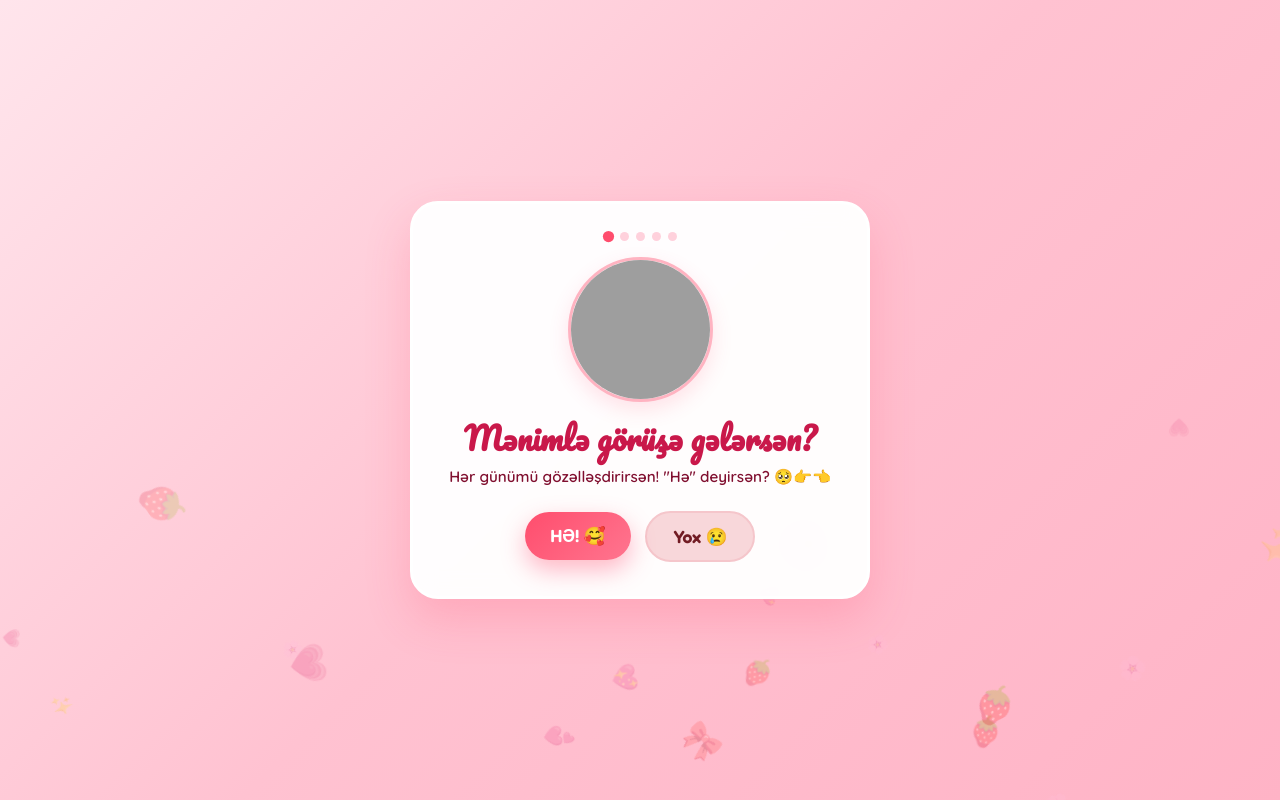
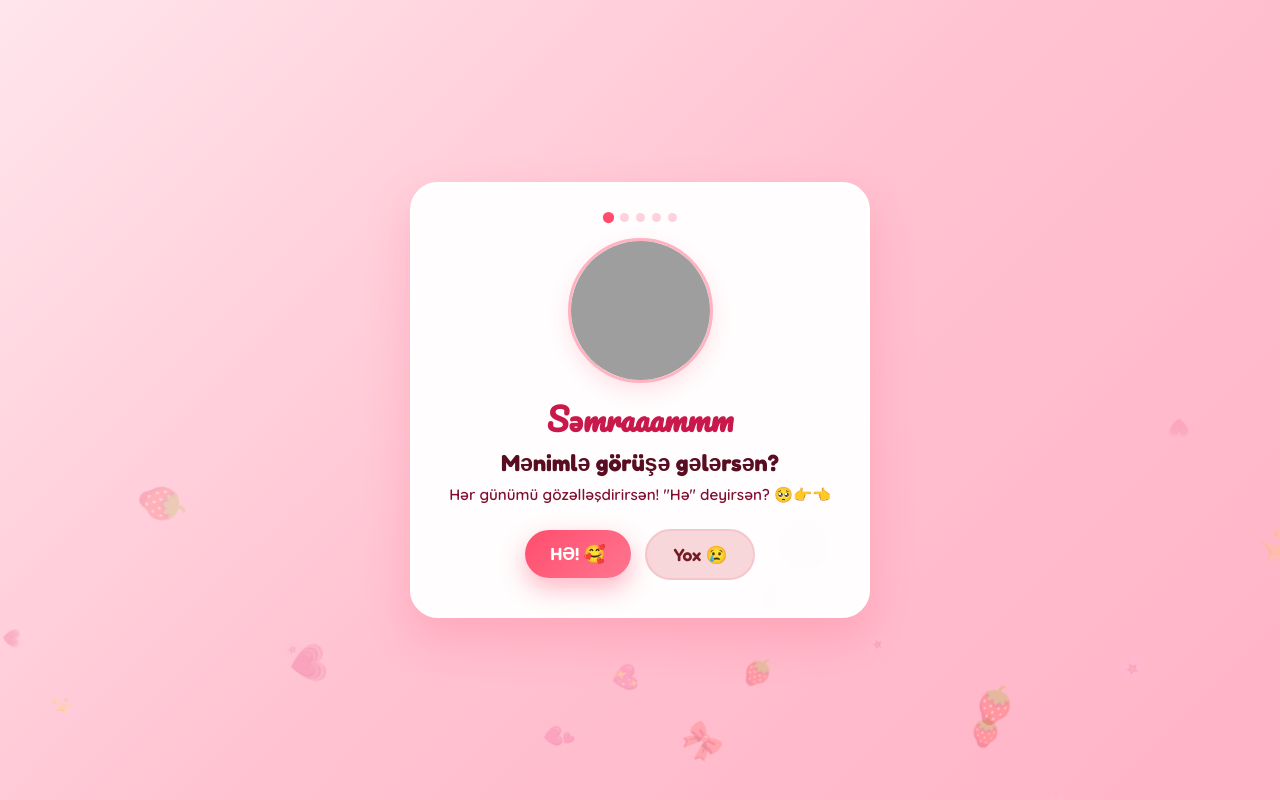
Before and after one commit to hajimammada/date2az, a plain HTML site: page index.html in a window 1280 px wide. Drawn offline with Linux system fonts and the light colour scheme; grey boxes are pictures that could not be loaded.

Commit message:
Update index.html

```diff
--- a/index.html
+++ b/index.html
@@ -392,7 +392,8 @@
         <div class="gif-container">
           <img id="step1Gif" src="https://media3.giphy.com/media/v1.Y2lkPTc5MGI3NjExMmJsd3VqODV3MTEwd2hxejY4Y3FlMzdlZ2UyeXUwN2NoY2RwbXR0diZlcD12MV9pbnRlcm5hbF9naWZfYnlfaWQmY3Q9Zw/3o7TKNIRXQb78YWoXC/giphy.gif" alt="Cute asking cat" onerror="this.src='https://images.unsplash.com/photo-1518199266791-5375a83190b7?w=300&auto=format&fit=crop&q=80'" />
         </div>
-        <h1>Mənimlə görüşə gələrsən?</h1>
+		<h1>Səmraaammm</h1>
+        <h2>Mənimlə görüşə gələrsən?</h2>
         <p>Hər günümü gözəlləşdirirsən! "Hə" deyirsən? 🥺👉👈</p>
 
         <div class="btn-group" id="btnGroup">
```
